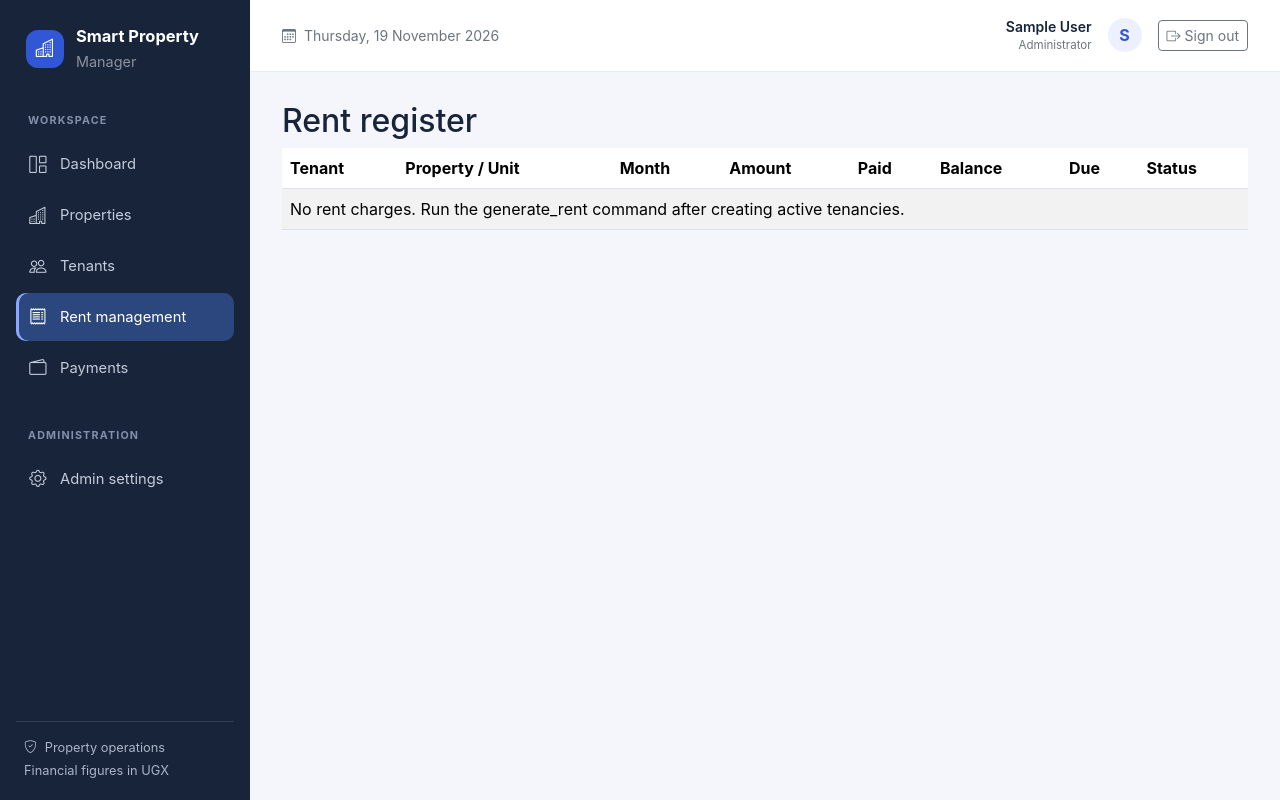
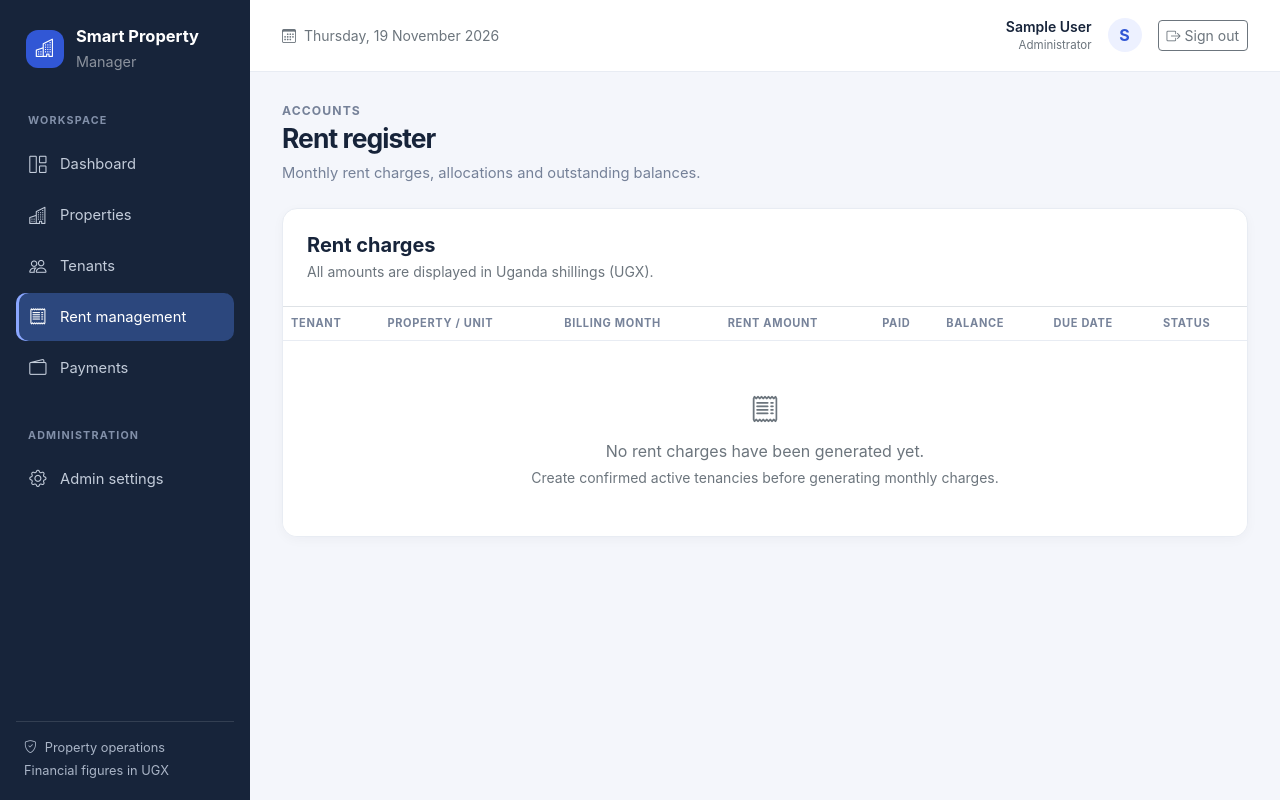
Before and after one commit to Waryd000/smart-property-manager, a Django app: page /rent/ in a window 1280 px wide. Run offline with Django 5.2, Linux system fonts and the light colour scheme; the visitor is signed in with stand-in values (Sample User, id 1); data that the repository does not hold is empty; parts of the project's set-up code (start-up, migrations or seed data) failed here and were passed over.

Commit message:
Refresh rent register table and balance emphasis

```diff
--- a/templates/rent/list.html
+++ b/templates/rent/list.html
@@ -1 +1,41 @@
-{% extends "base.html" %}{% block content %}<h2>Rent register</h2><div class="table-responsive"><table class="table table-striped"><thead><tr><th>Tenant</th><th>Property / Unit</th><th>Month</th><th>Amount</th><th>Paid</th><th>Balance</th><th>Due</th><th>Status</th></tr></thead><tbody>{% for c in charges %}<tr><td>{{ c.tenancy.tenant }}</td><td>{{ c.tenancy.unit }}</td><td>{{ c.billing_month|date:"M Y" }}</td><td>{{ c.amount }}</td><td>{{ c.amount_paid }}</td><td>{{ c.balance }}</td><td>{{ c.due_date }}</td><td>{{ c.get_status_display }}</td></tr>{% empty %}<tr><td colspan="8">No rent charges. Run the generate_rent command after creating active tenancies.</td></tr>{% endfor %}</tbody></table></div>{% endblock %}
+{% extends "base.html" %}
+{% block title %}Rent register · Smart Property Manager{% endblock %}
+{% block content %}
+<div class="mb-4">
+  <div class="spm-eyebrow">Accounts</div>
+  <h1 class="spm-page-title">Rent register</h1>
+  <p class="spm-subtitle">Monthly rent charges, allocations and outstanding balances.</p>
+</div>
+<section class="spm-card overflow-hidden">
+  <div class="p-3 p-lg-4 border-bottom">
+    <h2 class="h5 fw-bold mb-1">Rent charges</h2>
+    <p class="small text-secondary mb-0">All amounts are displayed in Uganda shillings (UGX).</p>
+  </div>
+  <div class="table-responsive">
+    <table class="table spm-table mb-0">
+      <thead><tr><th>Tenant</th><th>Property / unit</th><th>Billing month</th><th>Rent amount</th><th>Paid</th><th>Balance</th><th>Due date</th><th>Status</th></tr></thead>
+      <tbody>
+        {% for c in charges %}
+        <tr>
+          <td class="fw-semibold">{{ c.tenancy.tenant }}</td>
+          <td>{{ c.tenancy.unit.property.name }}<div class="small text-secondary">Unit {{ c.tenancy.unit.unit_number }}</div></td>
+          <td>{{ c.billing_month|date:"M Y" }}</td>
+          <td>UGX {{ c.amount|floatformat:0 }}</td>
+          <td class="text-success">UGX {{ c.amount_paid|floatformat:0 }}</td>
+          <td class="fw-bold">UGX {{ c.balance|floatformat:0 }}</td>
+          <td>{{ c.due_date|date:"d M Y" }}</td>
+          <td>
+            {% if c.status == "PAID" %}<span class="badge rounded-pill text-bg-success-subtle text-success-emphasis">Paid</span>
+            {% elif c.status == "OVERDUE" %}<span class="badge rounded-pill text-bg-danger-subtle text-danger-emphasis">Overdue</span>
+            {% elif c.status == "PARTIAL" %}<span class="badge rounded-pill text-bg-warning-subtle text-warning-emphasis">Partial</span>
+            {% else %}<span class="badge rounded-pill text-bg-light border text-secondary">{{ c.get_status_display }}</span>{% endif %}
+          </td>
+        </tr>
+        {% empty %}
+        <tr><td colspan="8" class="text-center text-secondary py-5"><i class="bi bi-receipt fs-3 d-block mb-2"></i>No rent charges have been generated yet.<div class="small mt-1">Create confirmed active tenancies before generating monthly charges.</div></td></tr>
+        {% endfor %}
+      </tbody>
+    </table>
+  </div>
+</section>
+{% endblock %}
```
